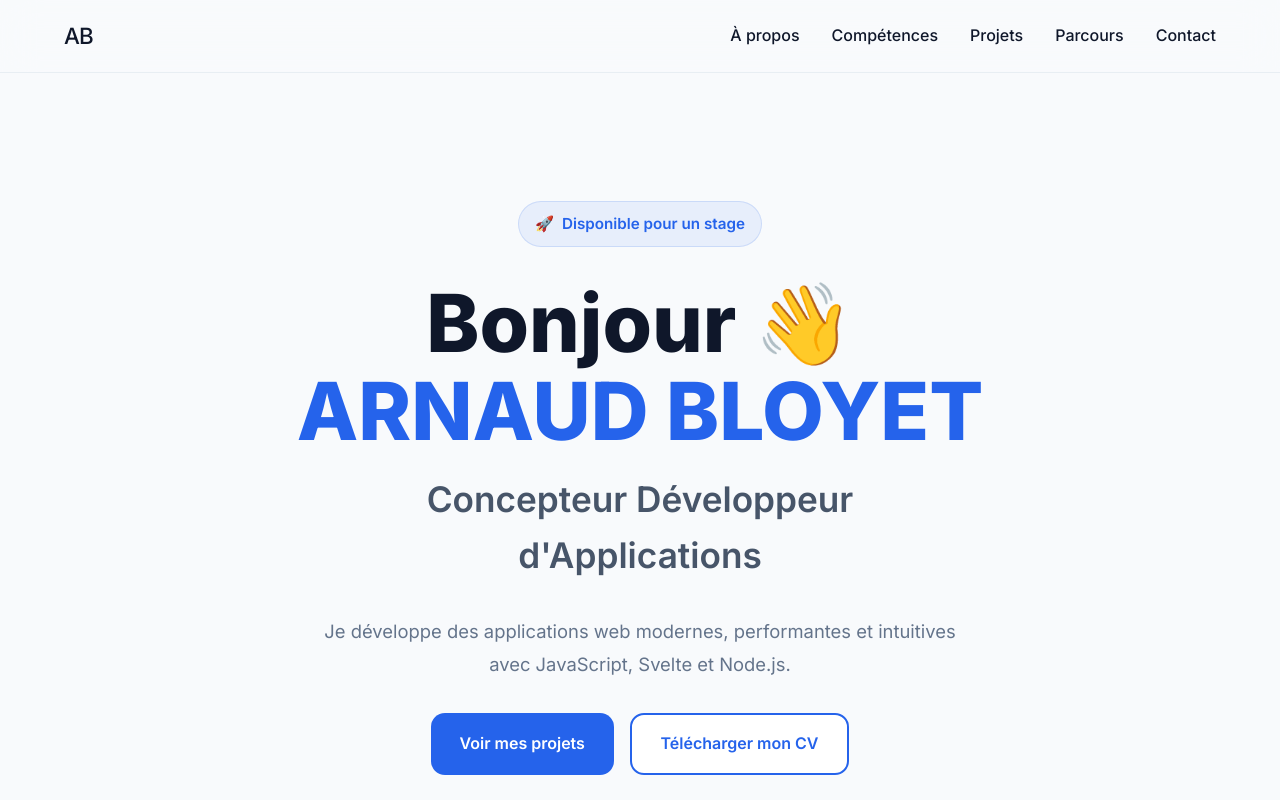
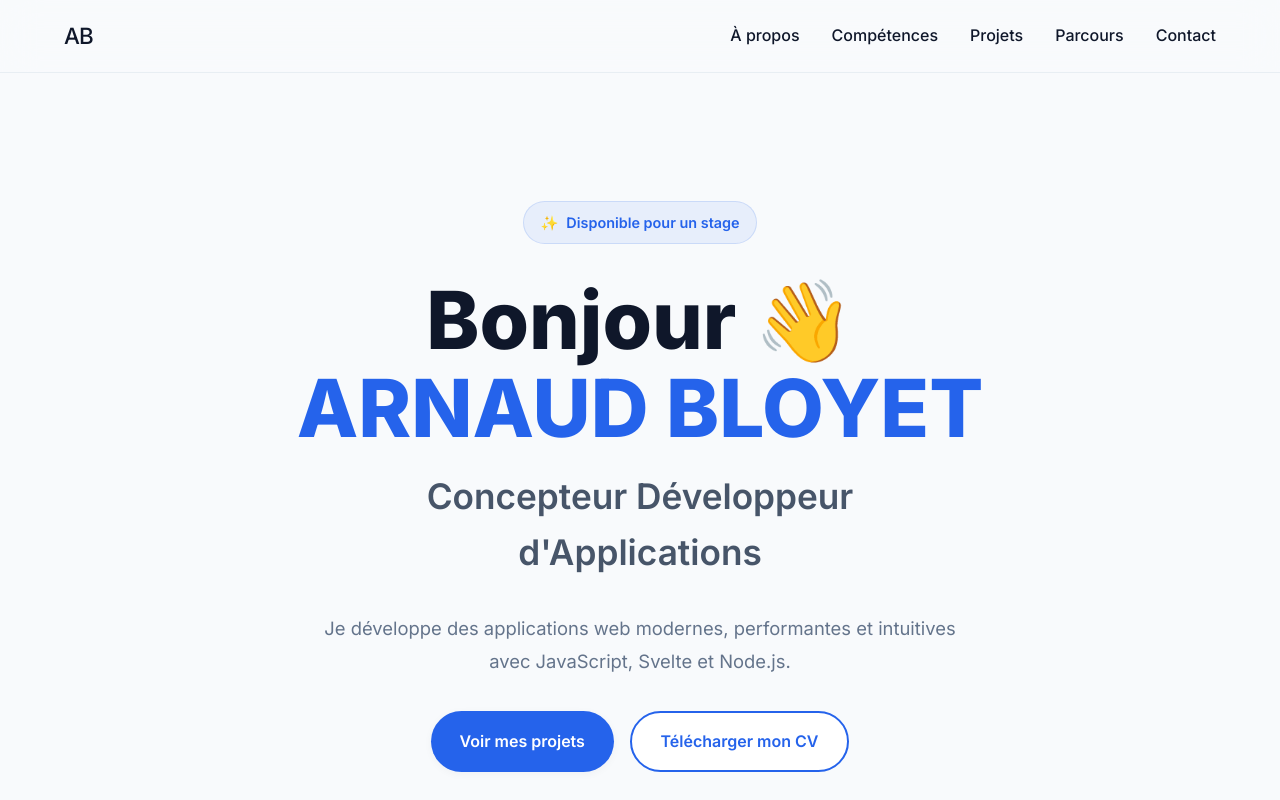
Before and after one commit to ArnaudBloyet/portfolio, a Svelte app: page / in a window 1280 px wide. Shown: the top 800 px of the page. Built offline with nearby package versions, Linux system fonts and the light colour scheme.

Commit message:
feat(ui): create reusable button and badge components

```diff
--- a/src/components/ui/Badge.svelte
+++ b/src/components/ui/Badge.svelte
@@ -1,9 +1,9 @@
 <script>
-  export let text = "Disponible pour un stage";
+  let { text = "Disponible pour un stage" } = $props();
 </script>
 
 <div class="badge">
-  <span>🚀</span>
+  <span class="badge__icon"> ✨ </span>
   <span>{text}</span>
 </div>
 
@@ -11,20 +11,33 @@
   .badge {
     display: inline-flex;
     align-items: center;
-  gap: .5rem;
+    gap: 0.5rem;
 
-  padding: .6rem 1rem;
+    padding: 0.55rem 1rem;
 
     border-radius: 999px;
 
-  background: rgba(37, 99, 235, .08);
+    background: rgba(37, 99, 235, 0.08);
 
-  border: 1px solid rgba(37, 99, 235, .15);
+    border: 1px solid rgba(37, 99, 235, 0.15);
 
     color: var(--primary);
 
-  font-size: .95rem;
+    font-size: 0.9rem;
 
     font-weight: 600;
+
+    transition:
+      background-color var(--transition),
+      border-color var(--transition),
+      transform var(--transition);
+  }
+
+  .badge:hover {
+    transform: translateY(-2px);
+  }
+
+  .badge__icon {
+    font-size: 0.9rem;
   }
 </style>
--- a/src/components/ui/Button.svelte
+++ b/src/components/ui/Button.svelte
@@ -3,74 +3,69 @@
         href = "#",
         variant = "primary",
         target = "_self",
-        children
+        children,
     } = $props();
 </script>
 
-<a
-    href={href}
-    target={target}
-    class={`button ${variant}`}
->
+<a {href} {target} class={`button ${variant}`}>
     {@render children?.()}
 </a>
 
 <style>
-
     .button {
-
         display: inline-flex;
         justify-content: center;
         align-items: center;
 
         padding: 1rem 1.8rem;
 
-    border-radius: 14px;
+        border-radius: 999px;
 
         text-decoration: none;
 
         font-weight: 600;
 
-    transition: all .25s ease;
+        transition:
+            background-color var(--transition),
+            color var(--transition),
+            transform var(--transition),
+            box-shadow var(--transition);
 
         cursor: pointer;
+    }
 
+    .button:focus-visible {
+        outline: 3px solid rgba(37, 99, 235, 0.3);
+        outline-offset: 4px;
     }
 
     .primary {
-
         background: var(--primary);
 
         color: white;
 
+        box-shadow: var(--shadow-sm);
     }
 
     .primary:hover {
-
-    transform: translateY(-4px);
+        transform: translateY(-2px);
 
         box-shadow: var(--shadow-md);
-
     }
 
     .secondary {
-
         border: 2px solid var(--primary);
 
         color: var(--primary);
 
         background: white;
-
     }
 
     .secondary:hover {
-
         background: var(--primary);
 
         color: white;
 
-    transform: translateY(-4px);
-
+        transform: translateY(-2px);
     }
-
 </style>
```
Lines whose indentation alone changed are shown as unchanged.
